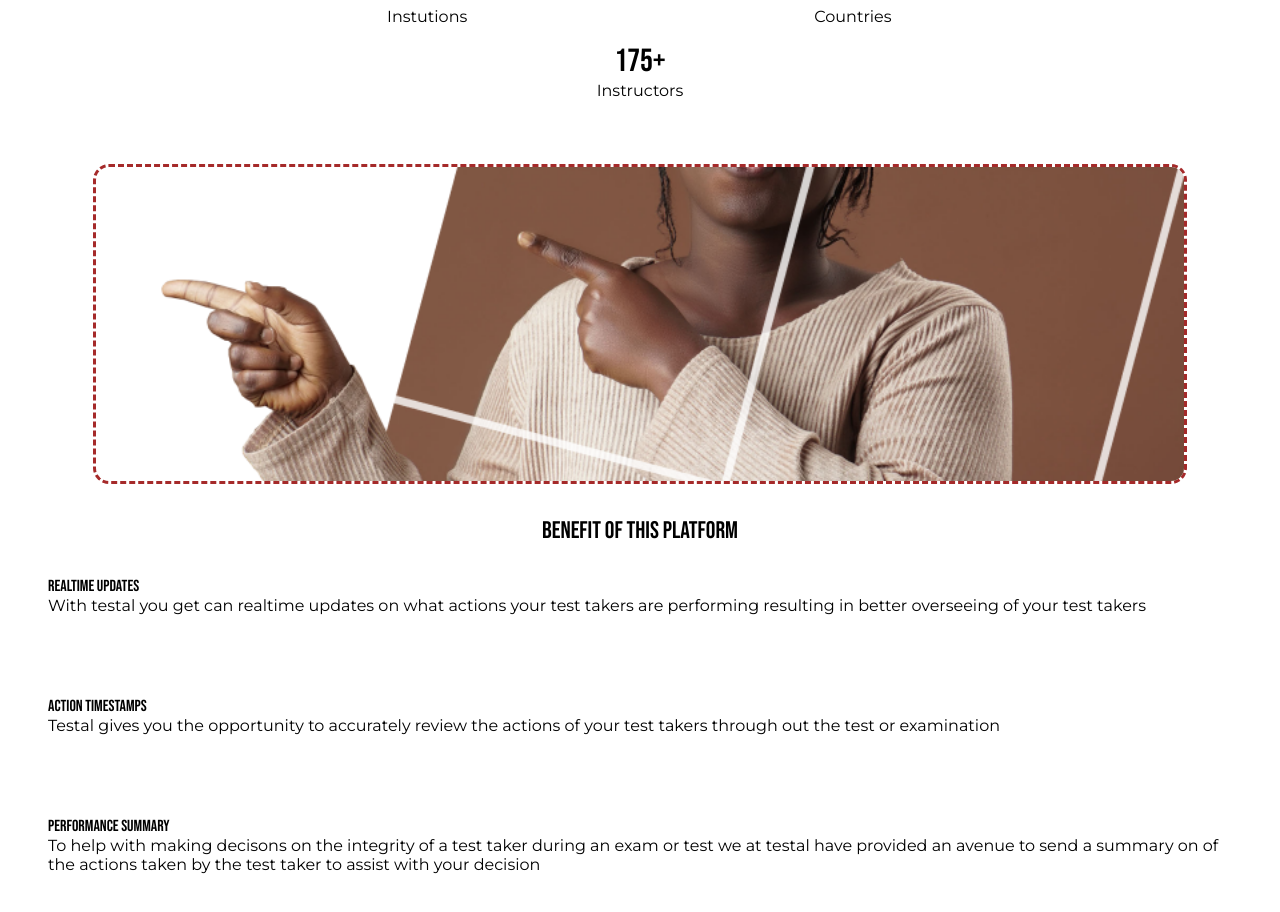
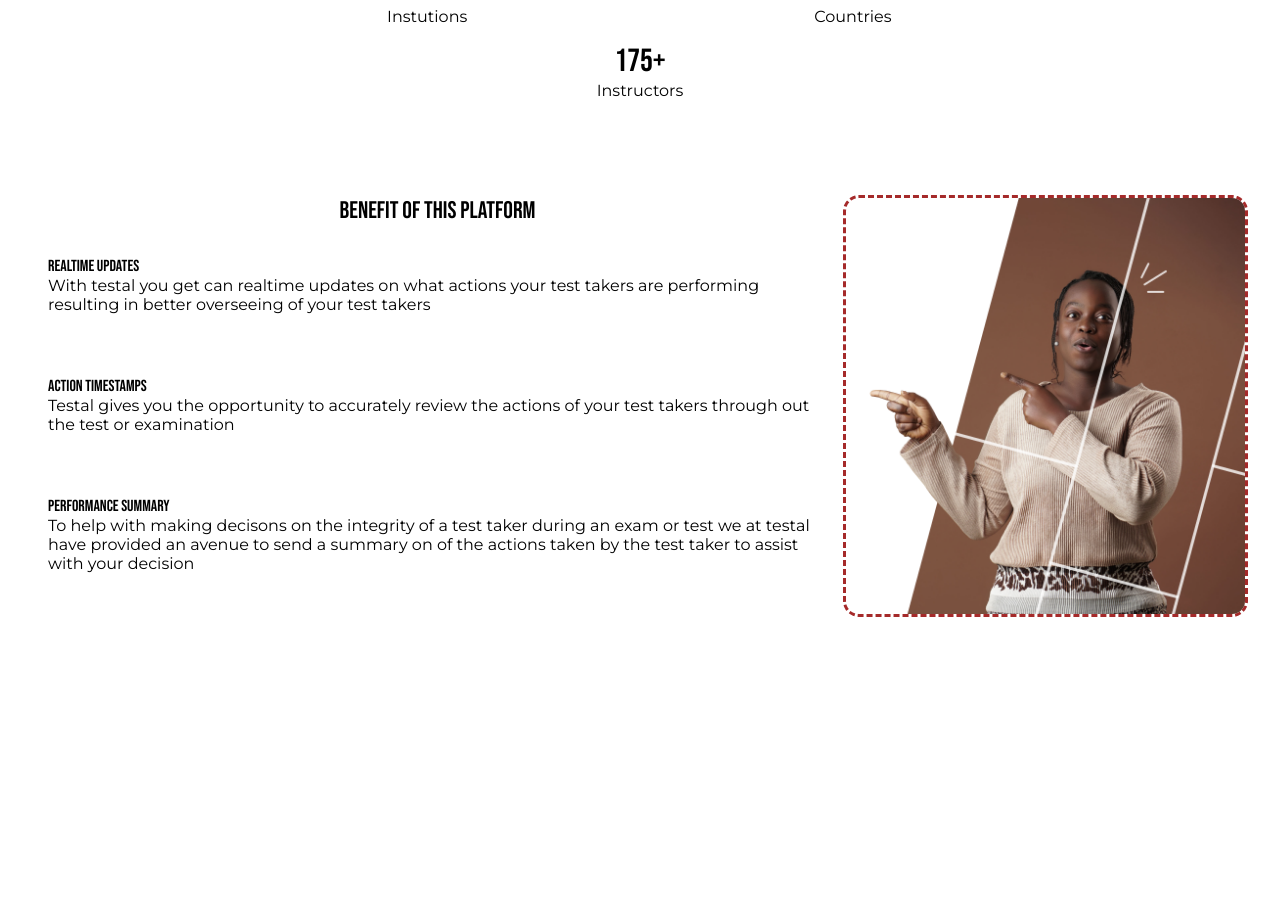
Before and after one commit to dhani-el/test-portal, a React (Vite) app: page / in a window 1280 px wide. Shown: the part 882-1794 px from the top of the page. After the commit the page ends 1563 px from the top, so only its background shows below. Built offline with nearby package versions, Linux system fonts and the light colour scheme.

Commit message:
implement landscape version for benefit component

```diff
--- a/src/01 Home/Styles/components/index.css
+++ b/src/01 Home/Styles/components/index.css
@@ -219,4 +219,17 @@ body {
     display: block;
     width: 75%;
   }
+  #benefitContainer {
+    flex-direction: row-reverse;
+    height: -moz-fit-content;
+    height: fit-content;
+    justify-content: stretch;
+  }
+  #benefitContainer #imageContainer {
+    height: 70%;
+    width: 35%;
+  }
+  #benefitContainer #listOBenefitContainer {
+    width: 70%;
+  }
 }/*# sourceMappingURL=index.css.map */
```
Also changed, not shown: src/01 Home/Styles/components/index.scss (+13 -0 lines), 1 other file (tests, documents, lock files or other folders).
